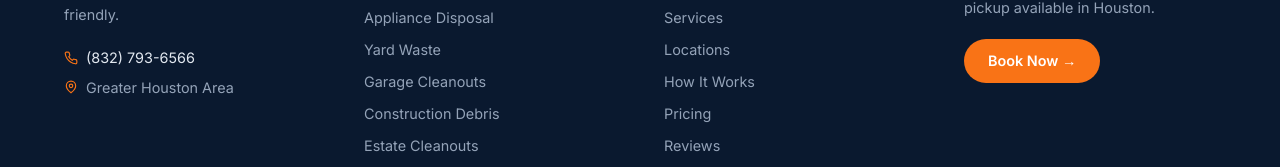
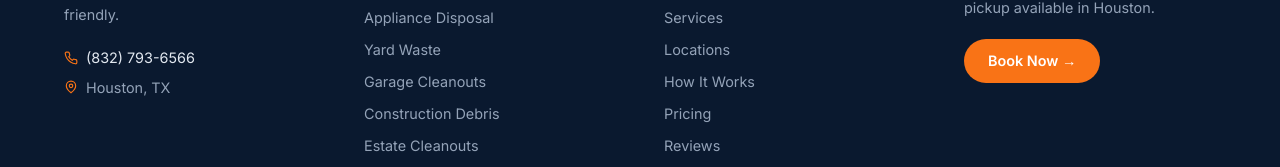
Before and after one commit to iqbalmj00-cpu/website-template, a Next.js app: page / in a window 1280 px wide. Shown: the part 2831-2998 px from the top of the page. Built offline with nearby package versions, Linux system fonts and the light colour scheme; no server answers; a web font is replaced by a local one.

Commit message:
fix: footer shows city/state instead of full service area

```diff
--- a/components/Footer.tsx
+++ b/components/Footer.tsx
@@ -61,7 +61,7 @@ export default function Footer() {
                         </a>
                         <span style={{ display: "flex", alignItems: "center", gap: "0.5rem", fontSize: "0.9rem", color: "var(--footer-muted)" }}>
                             <MapPin size={14} style={{ color: "var(--brand)" }} />
-                            {siteConfig.serviceArea}
+                            {siteConfig.city}{siteConfig.state ? `, ${siteConfig.state}` : ""}
                         </span>
                     </div>
                 </div>
```
